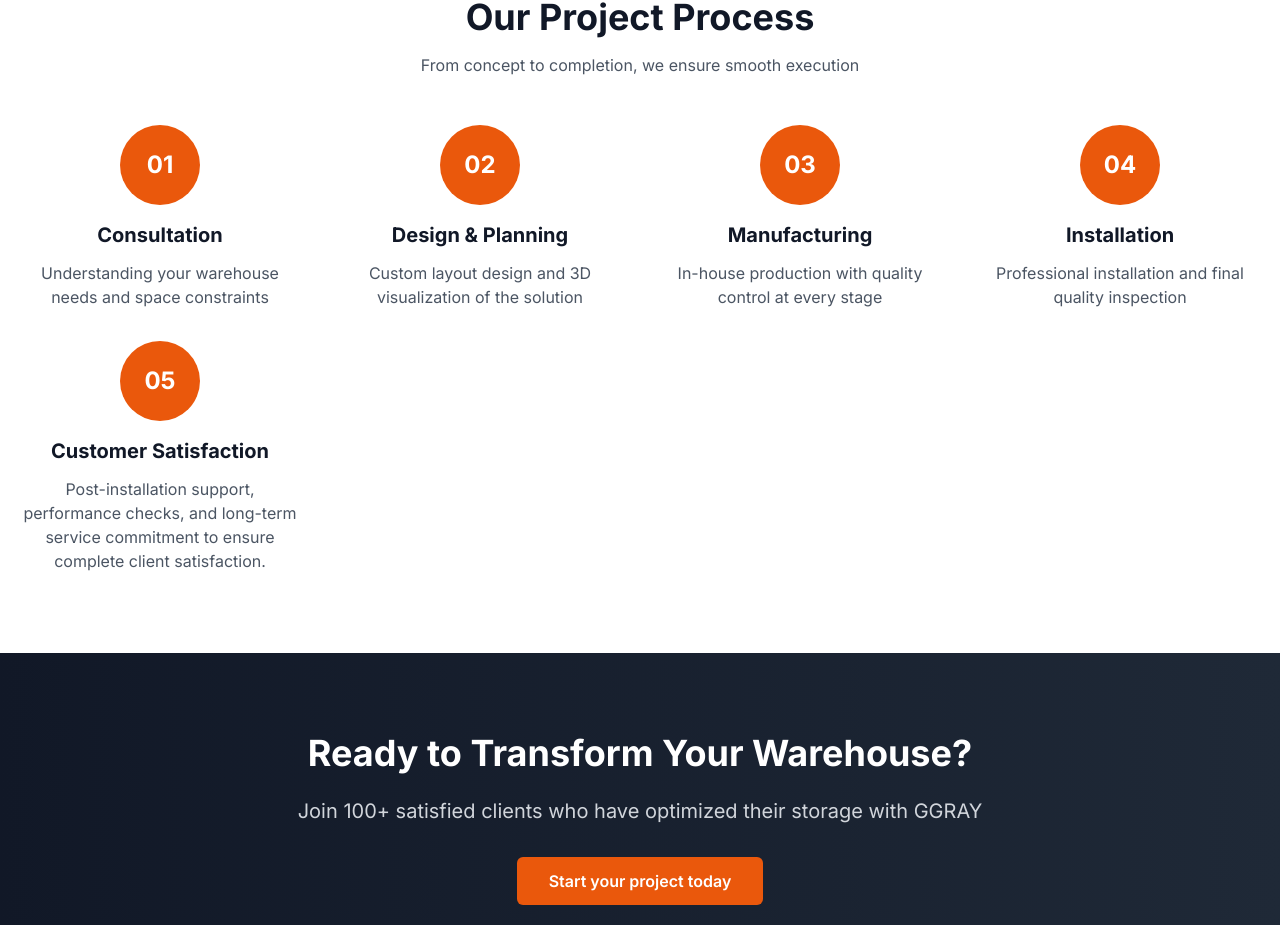
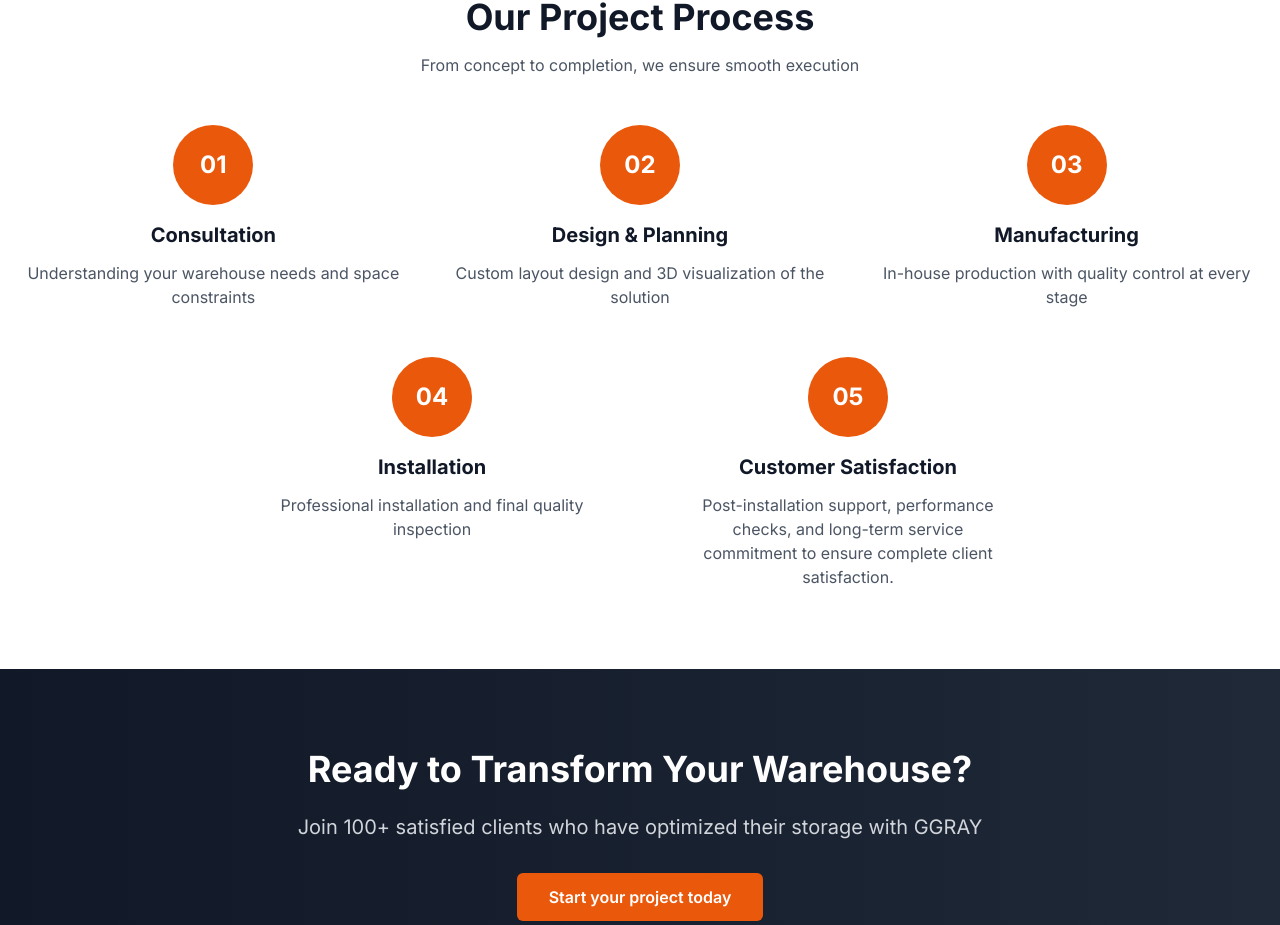
Before and after one commit to AkshayTeja/ggray-website, a React (Vite) app: page /projects in a window 1280 px wide. Shown: the part 2899-3824 px from the top of the page. Built offline with nearby package versions, Linux system fonts and the light colour scheme.

Commit message:
Projects Process changed

```diff
--- a/src/pages/Projects.jsx
+++ b/src/pages/Projects.jsx
@@ -1,10 +1,10 @@
-import React from 'react';
-import { Calendar, MapPin, Building } from 'lucide-react';
-import { Card, CardContent } from '../components/ui/card';
-import { Badge } from '../components/ui/badge';
-import { projects } from '../utils/mockData';
-import { motion } from 'framer-motion';
-import { useState, useRef, useEffect } from 'react';
+import React from "react";
+import { Calendar, MapPin, Building } from "lucide-react";
+import { Card, CardContent } from "../components/ui/card";
+import { Badge } from "../components/ui/badge";
+import { projects } from "../utils/mockData";
+import { motion } from "framer-motion";
+import { useState, useRef, useEffect } from "react";
 
 const Projects = () => {
   // Animation variants
@@ -50,8 +50,8 @@ const Projects = () => {
       scale: 1,
       transition: {
         duration: 0.5,
-        ease: "easeOut"
-      }
+        ease: "easeOut",
+      },
     },
   };
 
@@ -63,8 +63,8 @@ const Projects = () => {
       transition: {
         type: "spring",
         bounce: 0.4,
-        duration: 0.8
-      }
+        duration: 0.8,
+      },
     },
   };
 
@@ -94,7 +94,7 @@ const Projects = () => {
             observer.disconnect();
           }
         },
-        { threshold: 0.4 }
+        { threshold: 0.4 },
       );
 
       if (ref.current) observer.observe(ref.current);
@@ -133,7 +133,10 @@ const Projects = () => {
   }
 
   const handleWhatsAppClick = () => {
-      window.open(`https://wa.me/${companyInfo.whatsapp}?text=Hello, I would like to start my project.`, '_blank');
+    window.open(
+      `https://wa.me/${companyInfo.whatsapp}?text=Hello, I would like to start my project.`,
+      "_blank",
+    );
   };
 
   return (
@@ -251,7 +254,8 @@ const Projects = () => {
               Our Projects
             </h1>
             <p className="text-xl text-gray-200 animate-slide-in-left stagger-1">
-              Showcasing our successful warehouse transformations across Northeast India
+              Showcasing our successful warehouse transformations across
+              Northeast India
             </p>
           </div>
         </div>
@@ -304,7 +308,8 @@ const Projects = () => {
               Featured Projects
             </h2>
             <p className="text-gray-600 max-w-2xl mx-auto">
-              Explore how we've helped businesses across Northeast India optimize their warehouse space
+              Explore how we've helped businesses across Northeast India
+              optimize their warehouse space
             </p>
           </motion.div>
 
@@ -385,49 +390,58 @@ const Projects = () => {
             {[
               {
                 title: "FMCG Distribution",
-                description: "High-capacity pallet racking for fast-moving consumer goods warehouses",
-                icon: "📦"
+                description:
+                  "High-capacity pallet racking for fast-moving consumer goods warehouses",
+                icon: "📦",
               },
               {
                 title: "Pharmaceutical Storage",
-                description: "Temperature-controlled and organized storage solutions for pharma products",
-                icon: "💊"
+                description:
+                  "Temperature-controlled and organized storage solutions for pharma products",
+                icon: "💊",
               },
               {
                 title: "Manufacturing Units",
-                description: "Heavy-duty racks for raw materials and finished goods storage",
-                icon: "🏭"
+                description:
+                  "Heavy-duty racks for raw materials and finished goods storage",
+                icon: "🏭",
               },
               {
                 title: "Textile Industries",
-                description: "Specialized fabric roll racks and garment storage systems",
-                icon: "🧵"
+                description:
+                  "Specialized fabric roll racks and garment storage systems",
+                icon: "🧵",
               },
               {
                 title: "Logistics Centers",
-                description: "Comprehensive warehouse solutions for 3PL and distribution hubs",
-                icon: "🚚"
+                description:
+                  "Comprehensive warehouse solutions for 3PL and distribution hubs",
+                icon: "🚚",
               },
               {
                 title: "Retail Warehouses",
-                description: "Efficient storage and picking systems for retail distribution",
-                icon: "🏪"
+                description:
+                  "Efficient storage and picking systems for retail distribution",
+                icon: "🏪",
               },
               {
                 title: "Automobile Industry",
-                description: "Heavy-duty storage systems for automotive components, spare parts, and assembly line inventory",
-                icon: "🚗"
+                description:
+                  "Heavy-duty storage systems for automotive components, spare parts, and assembly line inventory",
+                icon: "🚗",
               },
               {
                 title: "Construction Sites",
-                description: "Durable storage racks for tools, building materials, and on-site equipment management",
-                icon: "🏗️"
+                description:
+                  "Durable storage racks for tools, building materials, and on-site equipment management",
+                icon: "🏗️",
               },
               {
                 title: "Industrial Gas Storage & Handling",
-                description: "Safe cylinder racks and heavy-duty trolleys designed for secure storage and smooth transportation of oxygen and industrial gas cylinders within facilities.",
-                icon: "🏭"
-              }
+                description:
+                  "Safe cylinder racks and heavy-duty trolleys designed for secure storage and smooth transportation of oxygen and industrial gas cylinders within facilities.",
+                icon: "🏭",
+              },
             ].map((industry, index) => (
               <motion.div
                 key={index}
@@ -469,33 +483,27 @@ const Projects = () => {
             </p>
           </motion.div>
 
-    <div className="grid md:grid-cols-4 gap-8">
+          {/* Row 1: Steps 1–3 */}
+          <div className="grid md:grid-cols-3 gap-8 mb-12">
             {[
               {
                 step: "01",
                 title: "Consultation",
-          description: "Understanding your warehouse needs and space constraints"
+                description:
+                  "Understanding your warehouse needs and space constraints",
               },
               {
                 step: "02",
                 title: "Design & Planning",
-          description: "Custom layout design and 3D visualization of the solution"
+                description:
+                  "Custom layout design and 3D visualization of the solution",
               },
               {
                 step: "03",
                 title: "Manufacturing",
-          description: "In-house production with quality control at every stage"
+                description:
+                  "In-house production with quality control at every stage",
               },
-        {
-          step: "04",
-          title: "Installation",
-          description: "Professional installation and final quality inspection"
-        },
-        {
-          step: "05",
-          title: "Customer Satisfaction",
-          description: "Post-installation support, performance checks, and long-term service commitment to ensure complete client satisfaction."
-        }
             ].map((process, index) => (
               <motion.div
                 key={index}
@@ -506,7 +514,7 @@ const Projects = () => {
                   duration: 0.8,
                   delay: index * 0.1,
                   type: "spring",
-            bounce: 0.4
+                  bounce: 0.4,
                 }}
                 className="text-center"
               >
@@ -516,9 +524,47 @@ const Projects = () => {
                 <h3 className="text-xl font-bold text-gray-900 mb-3">
                   {process.title}
                 </h3>
-          <p className="text-gray-600">
-            {process.description}
-          </p>
+                <p className="text-gray-600">{process.description}</p>
+              </motion.div>
+            ))}
+          </div>
+
+          {/* Row 2: Steps 4–5 centered */}
+          <div className="flex justify-center gap-8 md:gap-24">
+            {[
+              {
+                step: "04",
+                title: "Installation",
+                description:
+                  "Professional installation and final quality inspection",
+              },
+              {
+                step: "05",
+                title: "Customer Satisfaction",
+                description:
+                  "Post-installation support, performance checks, and long-term service commitment to ensure complete client satisfaction.",
+              },
+            ].map((process, index) => (
+              <motion.div
+                key={index}
+                initial={{ opacity: 0, y: 50 }}
+                whileInView={{ opacity: 1, y: 0 }}
+                viewport={{ once: true, amount: 0.3 }}
+                transition={{
+                  duration: 0.8,
+                  delay: (index + 3) * 0.1,
+                  type: "spring",
+                  bounce: 0.4,
+                }}
+                className="text-center max-w-xs"
+              >
+                <div className="w-20 h-20 bg-orange-600 text-white rounded-full flex items-center justify-center mx-auto mb-4 text-2xl font-bold transition-transform duration-300 hover:scale-110">
+                  {process.step}
+                </div>
+                <h3 className="text-xl font-bold text-gray-900 mb-3">
+                  {process.title}
+                </h3>
+                <p className="text-gray-600">{process.description}</p>
               </motion.div>
             ))}
           </div>
@@ -546,7 +592,8 @@ const Projects = () => {
             transition={{ duration: 0.6, delay: 0.1 }}
             className="text-xl text-gray-300 mb-8"
           >
-      Join 100+ satisfied clients who have optimized their storage with GGRAY
+            Join 100+ satisfied clients who have optimized their storage with
+            GGRAY
           </motion.p>
           <button
             onClick={handleWhatsAppClick}
```
Lines whose indentation alone changed are shown as unchanged.
